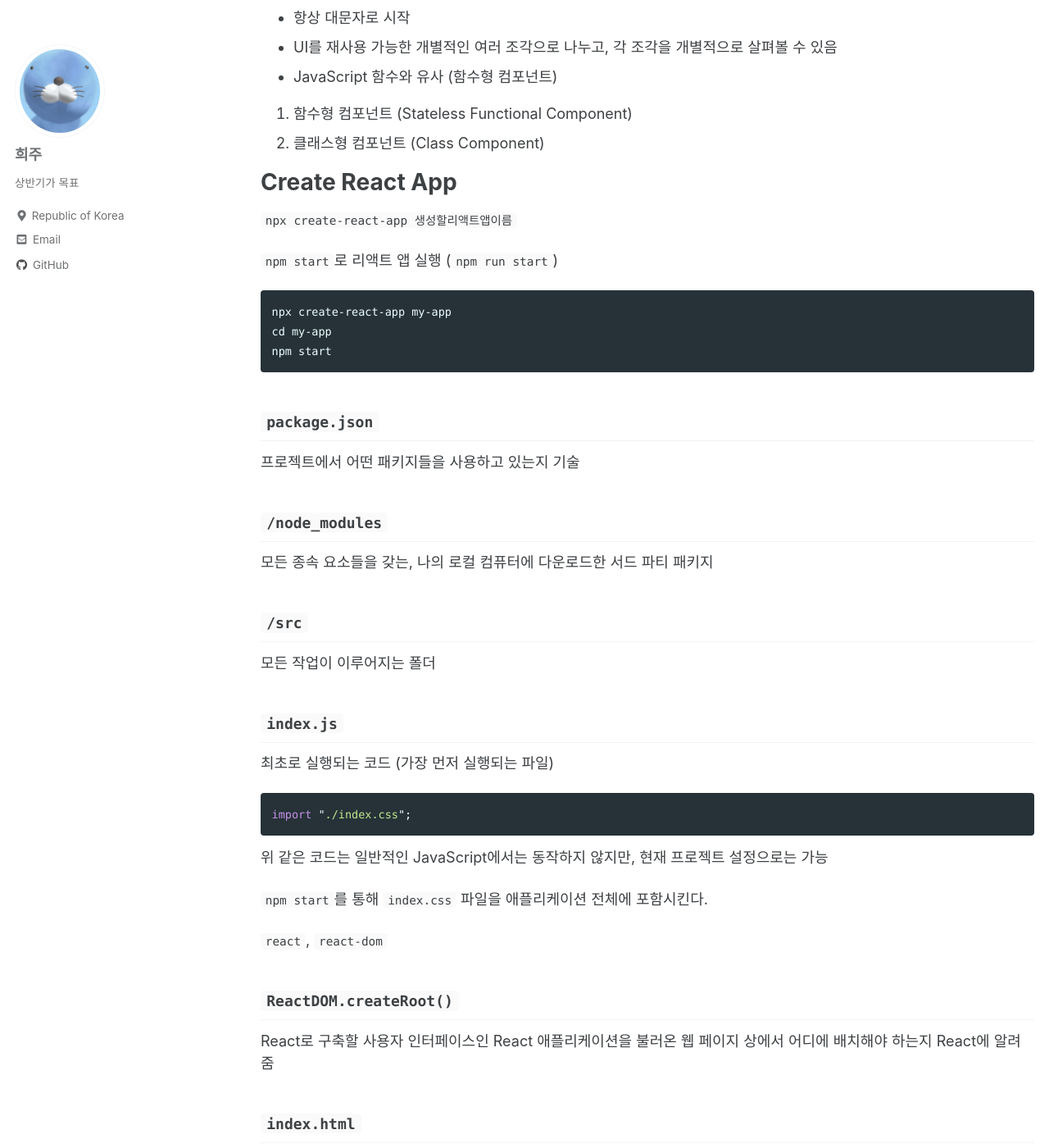
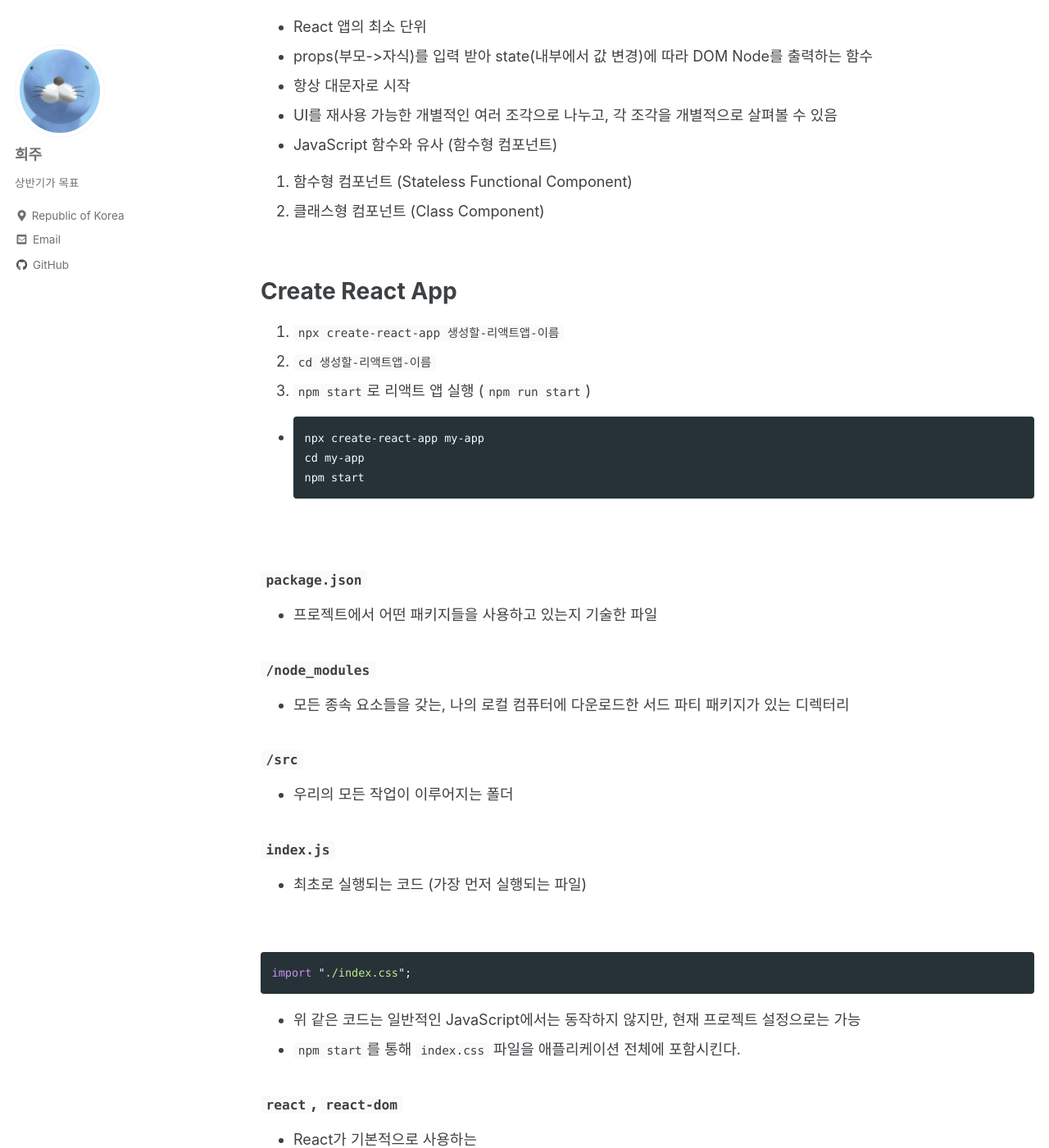
Before and after one commit to hhejo/hhejo-github-io-backup, a Jekyll site: the page built from _posts/2022-02-16-react-jsx.md, in a window 1280 px wide and 1400 px high, scrolled down 1687 px. Shown: the whole window at 82% size. Built offline with Jekyll 4.4.1, drawn with Linux system fonts in a browser that asks for light colours; cached includes are drawn as plain includes; some of the changed text lies outside the part shown.

Commit message:
edit markdown - react, jsx

````diff
--- a/_posts/2022-02-16-react-jsx.md
+++ b/_posts/2022-02-16-react-jsx.md
@@ -11,60 +11,62 @@ tags:
 
 ---
 
+<br>
+
 # React
 
 React는 선언적 (Declarative) -> 어떤 위치에 무엇이 삽입되어야 하는지 명령하지 않고, 원하는 최종 목표 상태를 정의하면 된다.
 
-## 명령형 (Imperative)
+<br>
+
+### 명령형 (Imperative)
 
 - 무엇을 **어떻게** 할 것
 - 과정에 집중해 원하는 결과를 얻으려 함
 - JavaScript는 명령형
-
-- ```javascript
+- ```jsx
   const pa = document.createElement("p");
   pa.textContent = "This is also visible";
   document.getElementById("root").append(pa); // 무엇을 하는지 단계별로 정확히 지시
   ```
 
-## 선언형 (Declarative)
+### 선언형 (Declarative)
 
 - **무엇을** 할 것
 - 결과에만 집중하고 과정에 대해서는 추상화를 통해 깊게 알려 하지 않음
 - 가독성이 좋고 예측이 쉬움
+- ```jsx
+  // index.js
+  import React from "react";
+  import ReactDOM from "react-dom/client";
+  import "./index.css"; // css를 import로 가져옴
+  import App from "./App";
 
-```javascript
-// index.js
-import React from "react";
-import ReactDOM from "react-dom/client";
-import "./index.css"; // css를 import로 가져옴
-import App from "./App";
+  const root = ReactDOM.createRoot(document.getElementById("root"));
+  root.render(
+    <React.StrictMode>
+      <App /> // App (self-closing tag)
+    </React.StrictMode>
+  );
+  ```
+- ```jsx
+  // App.js
+  import React from "react"; // 없어도 상관 없음 (없어도 자동으로 변환)
 
-const root = ReactDOM.createRoot(document.getElementById("root"));
-root.render(
-  <React.StrictMode>
-    <App /> // App (self-closing tag)
-  </React.StrictMode>
-);
-```
+  const App = () => {
+    return (
+      <div className="App">
+        // className으로 클래스 지정
+        <h2>Let's get started!</h2>
+      </div>
+    );
+  };
 
-```javascript
-// App.js
-import React from "react"; // 없어도 상관 없음 (없어도 자동으로 변환)
+  export default App;
+  ```
+- `return`할 때 하나의 컴포넌트만 리턴 (JSX의 규칙)
 
-const App = () => {
-  return (
-    <div className="App">
-      // className으로 클래스 지정
-      <h2>Let's get started!</h2>
-    </div>
-  );
-};
-
-export default App;
-```
-
-`return`할 때 하나의 컴포넌트만 리턴 (JSX의 규칙)
+<br>
 
 # Components
 
@@ -77,55 +79,64 @@ export default App;
 1. 함수형 컴포넌트 (Stateless Functional Component)
 2. 클래스형 컴포넌트 (Class Component)
 
+<br>
+
 # Create React App
 
-`npx create-react-app 생성할리액트앱이름`
+1. `npx create-react-app 생성할-리액트앱-이름`
+2. `cd 생성할-리액트앱-이름`
+3. `npm start`로 리액트 앱 실행 (`npm run start`)
 
-`npm start`로 리액트 앱 실행 (`npm run start`)
+- ```sh
+  npx create-react-app my-app
+  cd my-app
+  npm start
+  ```
 
-```sh
-npx create-react-app my-app
-cd my-app
-npm start
-```
+<br>
 
-## `package.json`
+### `package.json`
 
-프로젝트에서 어떤 패키지들을 사용하고 있는지 기술
+- 프로젝트에서 어떤 패키지들을 사용하고 있는지 기술한 파일
 
-## `/node_modules`
+### `/node_modules`
 
-모든 종속 요소들을 갖는, 나의 로컬 컴퓨터에 다운로드한 서드 파티 패키지
+- 모든 종속 요소들을 갖는, 나의 로컬 컴퓨터에 다운로드한 서드 파티 패키지가 있는 디렉터리
 
-## `/src`
+### `/src`
 
-모든 작업이 이루어지는 폴더
+- 우리의 모든 작업이 이루어지는 폴더
 
-## `index.js`
+### `index.js`
 
-최초로 실행되는 코드 (가장 먼저 실행되는 파일)
+- 최초로 실행되는 코드 (가장 먼저 실행되는 파일)
 
-```javascript
+<br>
+
+```jsx
 import "./index.css";
 ```
 
-위 같은 코드는 일반적인 JavaScript에서는 동작하지 않지만, 현재 프로젝트 설정으로는 가능
+- 위 같은 코드는 일반적인 JavaScript에서는 동작하지 않지만, 현재 프로젝트 설정으로는 가능
+- `npm start`를 통해 `index.css` 파일을 애플리케이션 전체에 포함시킨다.
 
-`npm start`를 통해 `index.css` 파일을 애플리케이션 전체에 포함시킨다.
+### `react`, `react-dom`
 
-`react`, `react-dom`
+- React가 기본적으로 사용하는
 
-## `ReactDOM.createRoot()`
+### `ReactDOM.createRoot()`
 
-React로 구축할 사용자 인터페이스인 React 애플리케이션을 불러온 웹 페이지 상에서 어디에 배치해야 하는지 React에 알려줌
+- React로 구축할 사용자 인터페이스인 React 애플리케이션을 불러온 웹 페이지 상에서 어디에 배치해야 하는지 React에 알려줌
 
-## `index.html`
+### `index.html`
 
-React 애플리케이션 전체에서 사용하는 유일한 HTML 파일 (Single Page Application)
+- React 애플리케이션 전체에서 사용하는 유일한 HTML 파일 (Single Page Application)
 
-## `App.js`
+### `App.js`
 
-3자 라이브러리나 우리의 JS 파일 중 하나라면 import할 때 `.js`는 생략 가능
+- 3자 라이브러리나 우리의 JS 파일 중 하나라면 import할 때 `.js`는 생략 가능
+
+<br>
 
 # JSX
 
@@ -138,39 +149,34 @@ React 애플리케이션 전체에서 사용하는 유일한 HTML 파일 (Single
 - 브라우저는 JSX 코드를 지원하지 않기 때문에 변환됨
 - 반드시 한 개의 루트 요소를 갖고, 컴포넌트의 이름은 대문자로 시작
 
+<br>
+
 # Props
 
-properties
-
+- properties
 - 속성을 나타내는 데이터
 - 컴포넌트에 전달하는 값
 - 컴포넌트의 자체 props를 수정하면 안 됨 (반드시 순수 함수처럼 동작해야 함)
 - `props`는 모든 속성을 받는 객체
+- ```jsx
+  <Component x={x} y={a} tmp={abc} />;
 
-```javascript
-<Component x={x} y={a} tmp={abc} />;
+  function ExpenseItem(props) {} // 한 개의 매개변수로 받고, 보통 props라고 씀
+  ```
 
-function ExpenseItem(props) {} // 한 개의 매개변수로 받고, 보통 props라고 씀
-```
-
-컴포넌트를 반복할 때는 `key` 속성을 준다.
+<br>
 
 # Composition (합성)
 
-컴포넌트를 다른 컴포넌트를 감싸기. 컴포넌트를 결합할 때마다 합성을 사용
-
-사용자 지정 컴포넌트를 일종의 컨텐츠를 감싸는 wrapper로 사용할 수 없음
-
-상속 대신 합성을 사용하여 컴포넌트 간에 코드를 재사용하는 것이 좋음
-
-내장 html 요소인 div, h2 등은 작동하지만 wrapper 컴포넌트를 만드려면 `props.children` 사용
-
-`props.children`을 사용해서 자식 엘리먼트를 출력에 그대로 전달 (wrapper로만 사용)
-
-```javascript
-function Card(props) {
-  return <div className={"card " + props.className}>{props.children}</div>;
-}
-```
+- 컴포넌트를 다른 컴포넌트를 감싸기. 컴포넌트를 결합할 때마다 합성을 사용
+- 사용자 지정 컴포넌트를 일종의 컨텐츠를 감싸는 wrapper로 사용할 수 없음
+- 상속 대신 합성을 사용하여 컴포넌트 간에 코드를 재사용하는 것이 좋음
+- 내장 html 요소인 div, h2 등은 작동하지만 wrapper 컴포넌트를 만드려면 `props.children` 사용
+- `props.children`을 사용해서 자식 엘리먼트를 출력에 그대로 전달 (wrapper로만 사용)
+- ```jsx
+  function Card(props) {
+    return <div className={"card " + props.className}>{props.children}</div>;
+  }
+  ```
 
 ---
````
